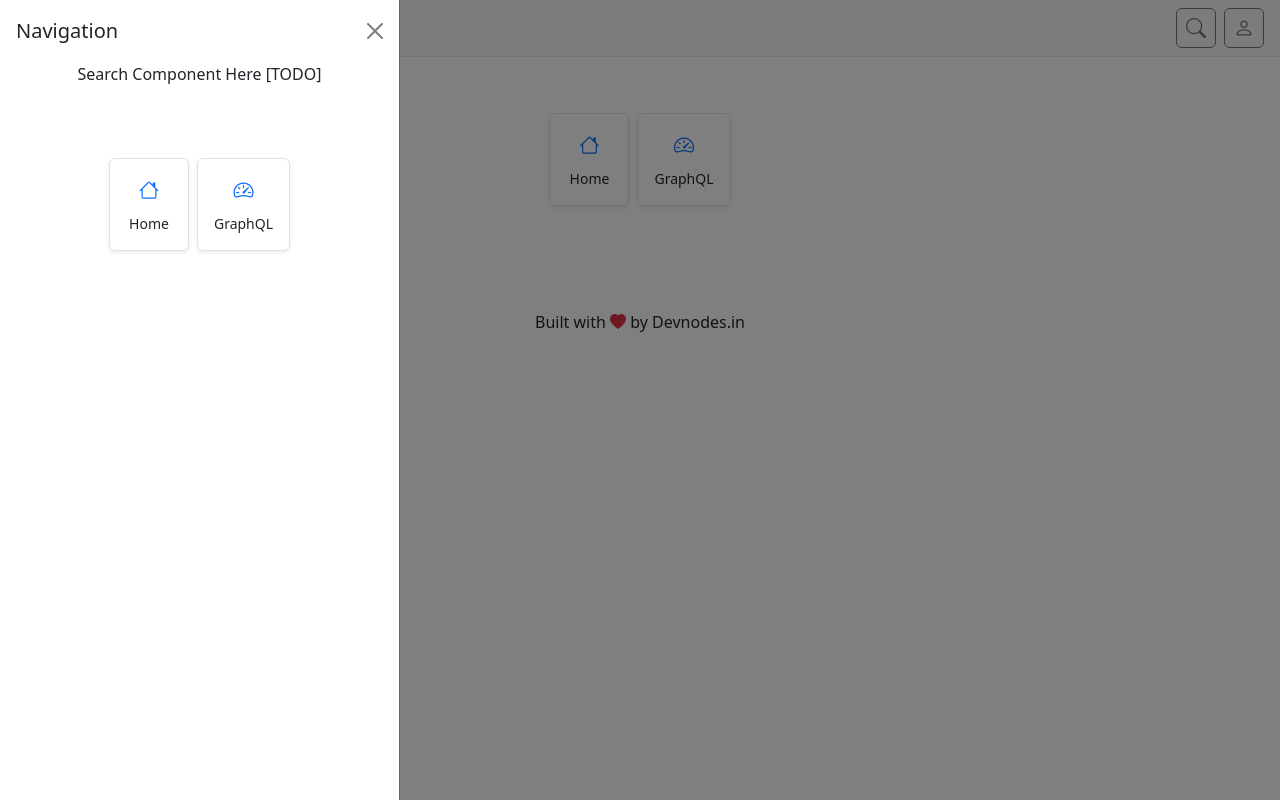
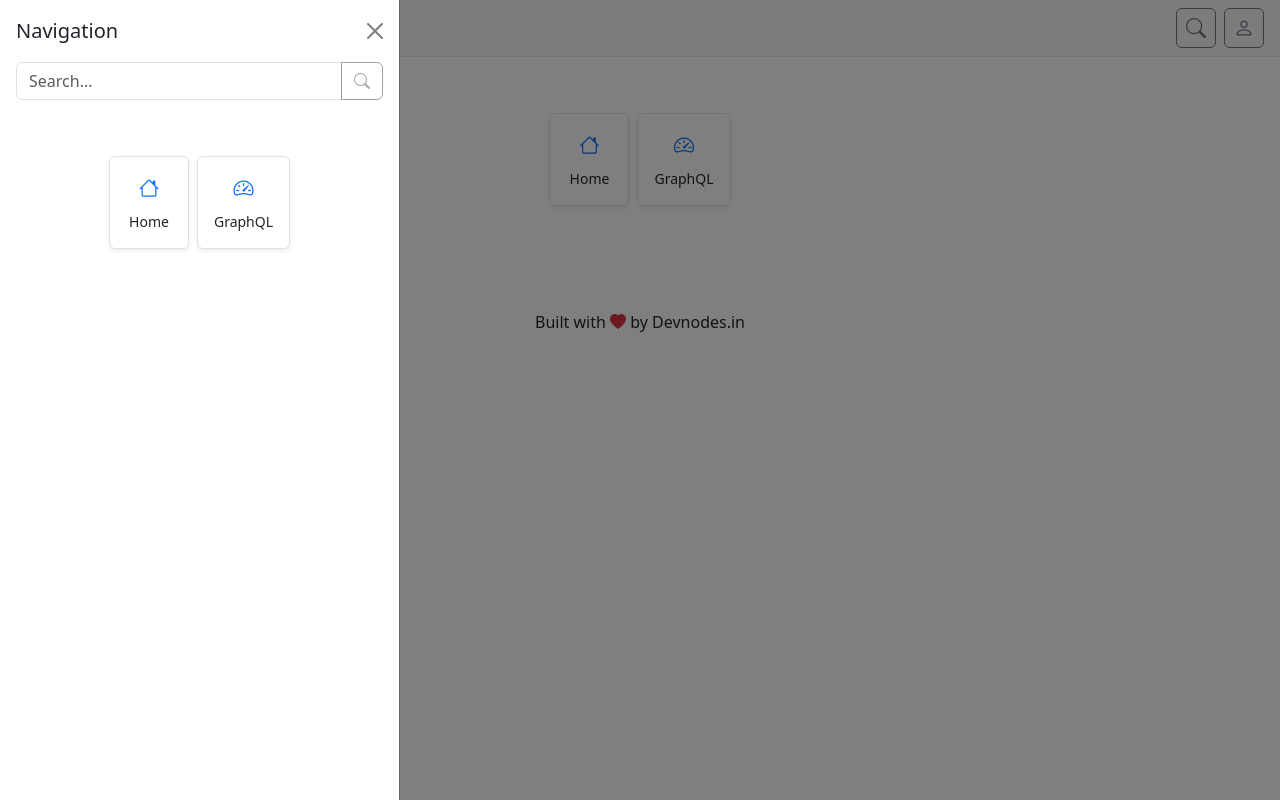
Before and after one commit to thalib/bos2, a Nuxt app in the folder apps/frontend/: page / in a window 1280 px wide. Both pictures are taken after a click on the button 36 px from the left and 28 px from the top of the page. Built offline with nearby package versions, Linux system fonts and the light colour scheme.

Commit message:
Implement basic search input and alert in Header
Replaces the placeholder in the Search component with a functional search input and button. Displays an alert showing the search query when a search is performed, though actual search functionality is not yet implemented.

```diff
--- a/apps/frontend/app/components/Header/Search.vue
+++ b/apps/frontend/app/components/Header/Search.vue
@@ -1,11 +1,76 @@
 <template>
-  <div class="d-flex justify-content-center w-100">
-    <div class="d-flex flex-wrap justify-content-center gap-2">
-      <p>Search Component Here [TODO]</p>
+  <div class="d-flex justify-content-center w-100 px-3">
+    <div class="input-group" style="max-width: 400px;">
+      <input
+        v-model="searchQuery"
+        type="text"
+        class="form-control"
+        placeholder="Search..."
+        aria-label="Search"
+        @keyup.enter="handleSearch"
+      />
+      <button
+        class="btn btn-outline-secondary"
+        type="button"
+        @click="handleSearch"
+        :disabled="isSearchDisabled"
+      >
+        <i class="bi bi-search"></i>
+      </button>
     </div>
+  </div>
+
+  <!-- Alert for showing search results -->
+  <div
+    v-if="showAlert"
+    class="alert alert-info alert-dismissible fade show mt-3"
+    role="alert"
+  >
+    <strong>Search performed:</strong> "{{ lastSearchQuery }}" - Feature not yet implemented.
+    <button
+      type="button"
+      class="btn-close"
+      @click="closeAlert"
+      aria-label="Close"
+    ></button>
   </div>
 </template>
 
-<script setup lang="ts"></script>
+<script setup lang="ts">
+import { ref, computed } from 'vue'
 
-<style scoped></style>
+// Reactive data
+const searchQuery = ref('')
+const showAlert = ref(false)
+const lastSearchQuery = ref('')
+
+// Computed properties
+const isSearchDisabled = computed(() => {
+  return !searchQuery.value || searchQuery.value.trim().length === 0
+})
+
+// Methods
+const handleSearch = () => {
+  const trimmedQuery = searchQuery.value.trim()
+
+  // Validate input - ignore empty or whitespace-only searches
+  if (!trimmedQuery) {
+    return
+  }
+
+  // Store the search query and show alert
+  lastSearchQuery.value = trimmedQuery
+  showAlert.value = true
+
+  // Optional: Clear the search input after search
+  // searchQuery.value = ''
+}
+
+const closeAlert = () => {
+  showAlert.value = false
+}
+</script>
+
+<style scoped>
+/* Component uses only Bootstrap utility classes for styling */
+</style>
```
